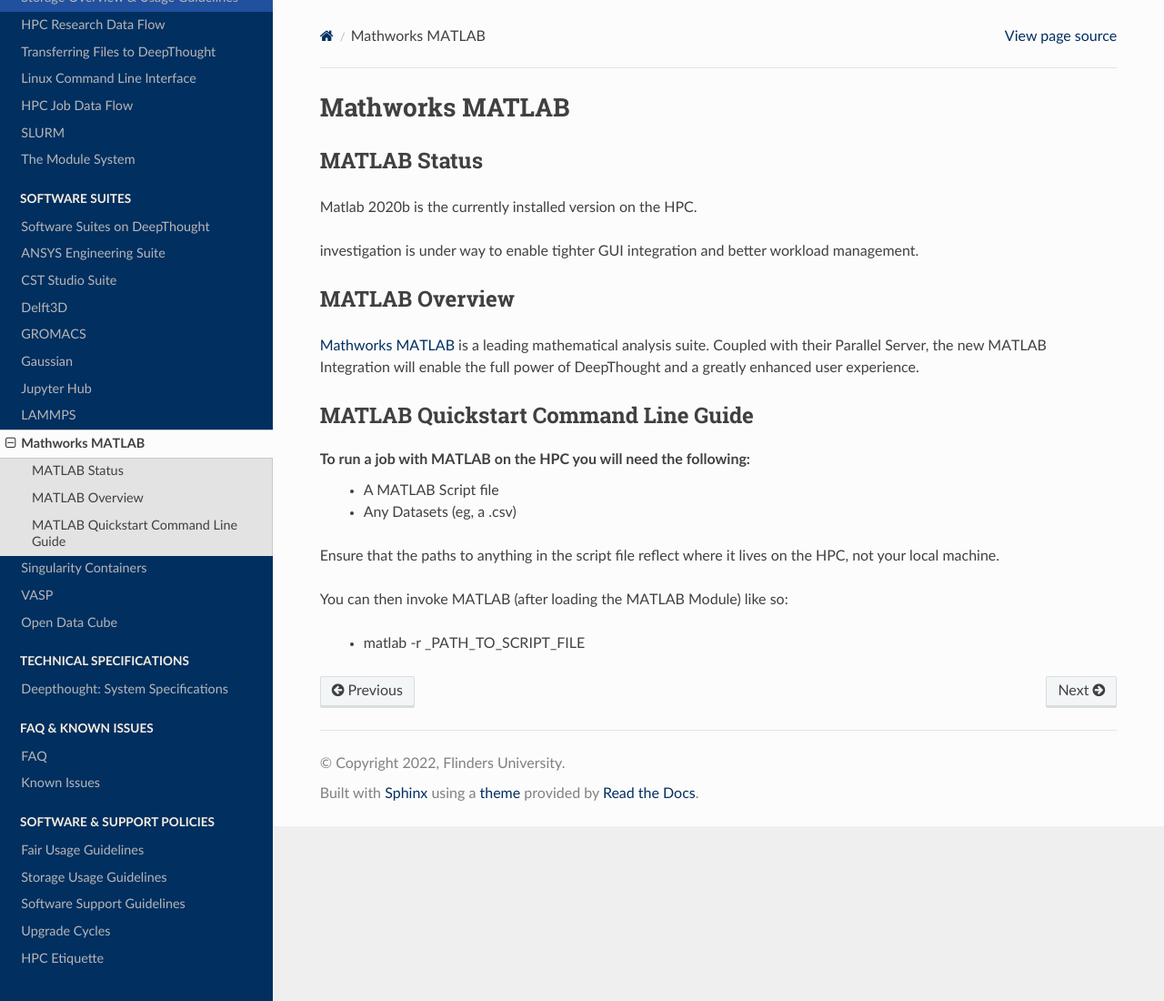
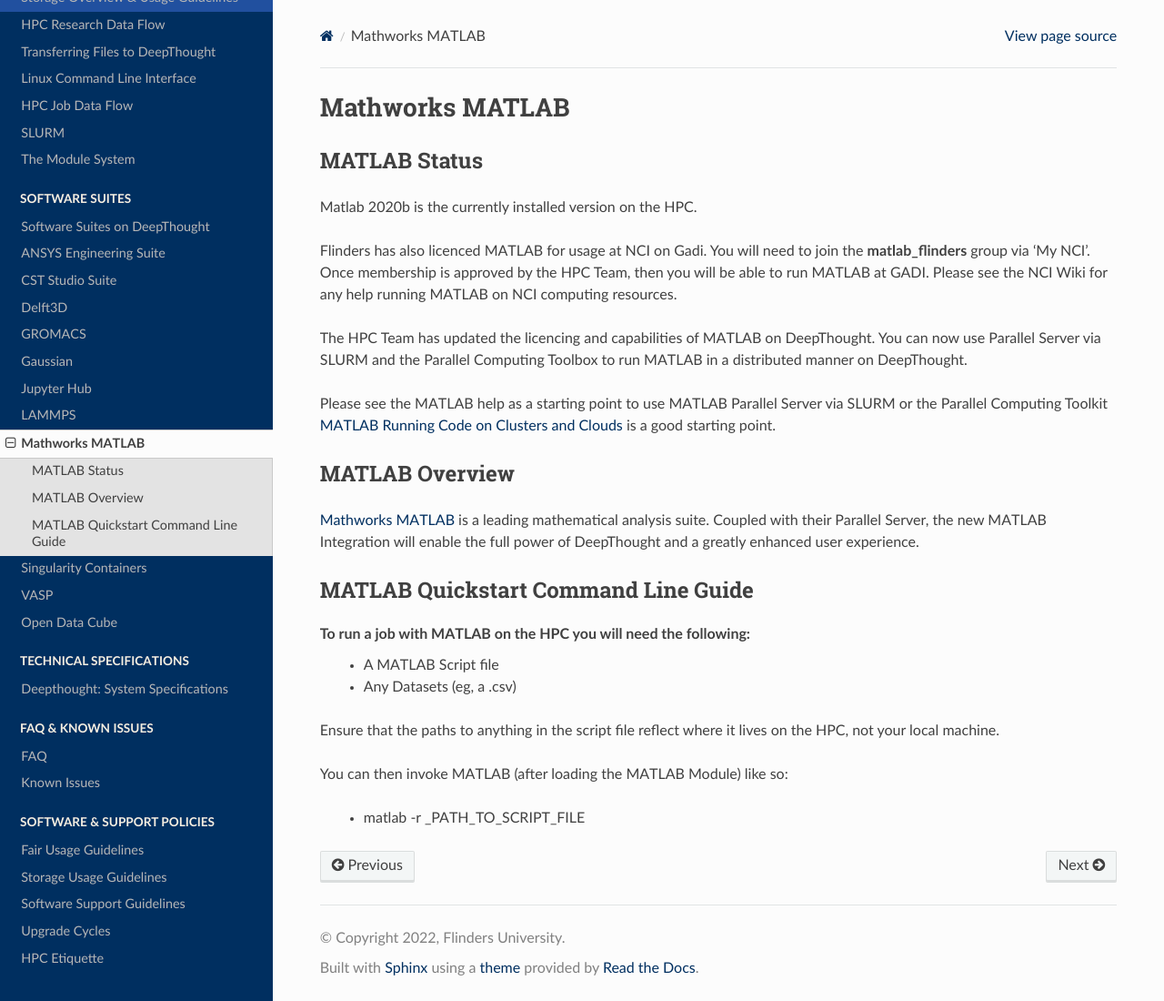
Before and after one commit to flindersuni/DeepThoughtHPC-docs, a Sphinx documentation site: the page built from docs/source/software/matlab.rst, in a window 1280 px wide and 1100 px high. Shown: the whole window at 91% size. Built offline with Sphinx 7.4.7 and the Read the Docs theme 2.0.0, drawn with Linux system fonts in a browser that asks for light colours; pages that are not in the unit, such as notebooks, are missing from menus.

Commit message:
MATLAB Info Udpate
NCI Licence + Info
Parallel Computing Toolkit
Parallel Server

```diff
--- a/docs/source/software/matlab.rst
+++ b/docs/source/software/matlab.rst
@@ -7,8 +7,13 @@
 
 Matlab 2020b is the currently installed version on the HPC.
 
-investigation is under way to enable tighter GUI integration and better workload management.
+Flinders has also licenced MATLAB for usage at NCI on Gadi. You will need to join the **matlab_flinders** group via 'My NCI'. Once membership is approved by the HPC Team, then you will be able to run MATLAB at GADI. Please see the NCI Wiki for any help running MATLAB on NCI computing resources.
 
+The HPC Team has updated the licencing and capabilities of MATLAB on DeepThought. You can now use Parallel Server via SLURM and the Parallel Computing Toolbox to run MATLAB in a distributed manner on DeepThought.
+
+.. _MATLAB Running Code on Clusters and Clouds: https://au.mathworks.com/help/matlab-parallel-server/running-at-scale.html
+
+Please see the MATLAB help as a starting point to use MATLAB Parallel Server via SLURM or the Parallel Computing Toolkit `MATLAB Running Code on Clusters and Clouds`_ is a good starting point.
 
 .. _MathWorks MATLAB: https://au.mathworks.com/
 
```
